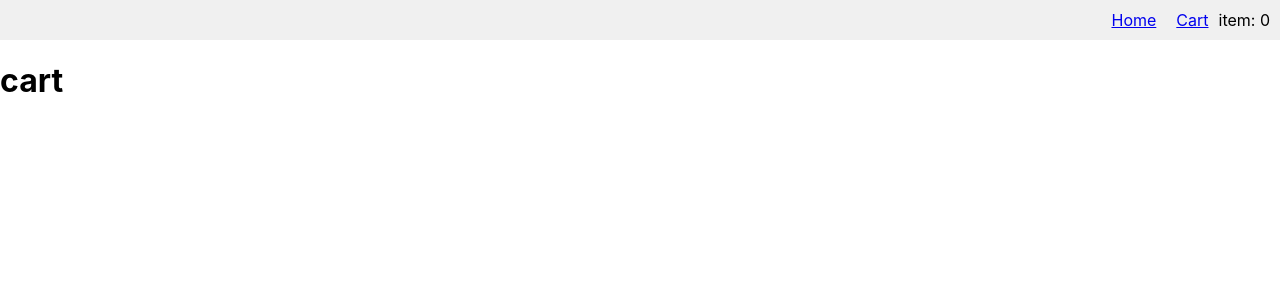
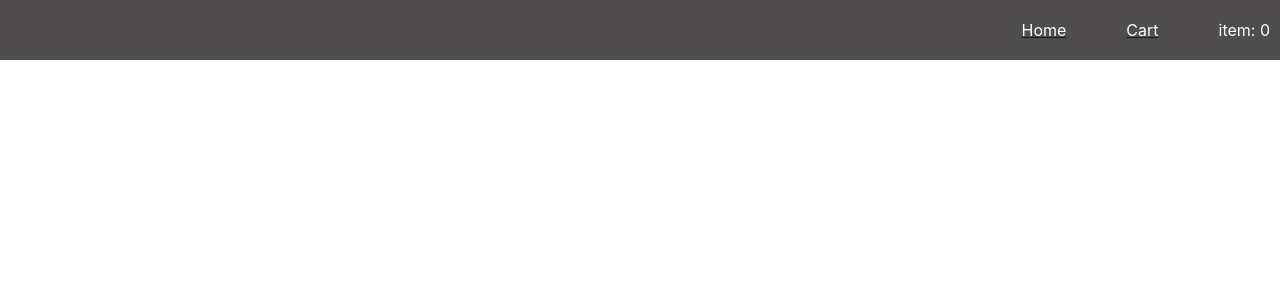
Before and after one commit to umangashrestha93/react-redux-shopping-cart, a React (Create React App) app: page /cart in a window 1280 px wide. Shown: the top 300 px of the page. Built offline with nearby package versions, Linux system fonts and the light colour scheme.

Commit message:
displayed products to cart page

```diff
--- a/src/components/Cart.js
+++ b/src/components/Cart.js
@@ -1,10 +1,21 @@
 import React from 'react'
+import { useSelector } from 'react-redux'
+import './cart.css'
 
 function Cart() {
+  const cardItem = useSelector((state)=>state.cart)
   return (
-    <div>
-        <h1>cart</h1>
-
+    <div className='cardWrapper'>
+      {
+        cardItem.map((item)=>(
+          <div className='cardItem'>
+            <img src={item.image} alt='img'/>
+            <h5>{item.title}</h5>
+            <h5>{item.price}</h5>
+            <button className='btn-1'>remove</button>
+          </div>
+        ))
+      }
     </div>
   )
 }
--- /dev/null
+++ b/src/components/cart.css
@@ -0,0 +1,37 @@
+/* Styling for the cardWrapper div */
+.cardWrapper {
+    display: grid;
+    grid-template-columns: repeat(auto-fit, minmax(200px, 1fr));
+    grid-gap: 20px;
+  }
+
+  /* Styling for each cardItem div */
+  .cardItem {
+    border: 1px solid #ddd;
+    padding: 10px;
+    text-align: center;
+    box-shadow: 0 2px 4px rgba(0, 0, 0, 0.1);
+    background-color: #fff;
+  }
+
+  .cardItem img {
+    max-width: 100%;
+    height: auto;
+  }
+
+  .cardItem h5 {
+    margin: 10px 0;
+  }
+
+  .cardItem button {
+    padding: 8px 16px;
+    background-color: #353232;
+    color: #fff;
+    border: none;
+    border-radius: 4px;
+    cursor: pointer;
+  }
+
+  .cardItem button:hover {
+    background-color: #000000;
+  }
--- a/src/components/home.css
+++ b/src/components/home.css
@@ -33,7 +33,7 @@
   }
 
   .btn {
-    background-color: #007bff; /* Change this to set the background color of the button */
+    background-color: #353232; /* Change this to set the background color of the button */
     color: #fff; /* Change this to set the text color of the button */
     border: none;
     border-radius: 5px;
@@ -43,5 +43,5 @@
   }
 
   .btn:hover {
-    background-color: #0056b3; /* Change this to set the hover background color of the button */
+    background-color: #000000; /* Change this to set the hover background color of the button */
   }
--- a/src/components/nav.css
+++ b/src/components/nav.css
@@ -1,8 +1,10 @@
-/* nav.css */
+
 
 .nav-container {
-    background-color: #f0f0f0; /* Change this to set the background color of the navbar */
-    padding: 10px;
+  position: fixed;
+    background-color: #4f4d4d;
+    width: 100%;
+    padding: 20px;
   }
 
   .nav-container ul {
@@ -14,12 +16,16 @@
   }
 
   .nav-container li {
-    margin: 0 10px; /* Adjust this to set the spacing between each list item */
+    margin: 0 30px;
     cursor: pointer;
+    color: white;
   }
 
-  /* Optional: Style the links */
   .nav-container li:hover {
     text-decoration: underline;
-    /* Add any other hover styles you want */
+
   }
+  span{
+    color: white;
+    margin: 0 30px;
+  }
```
